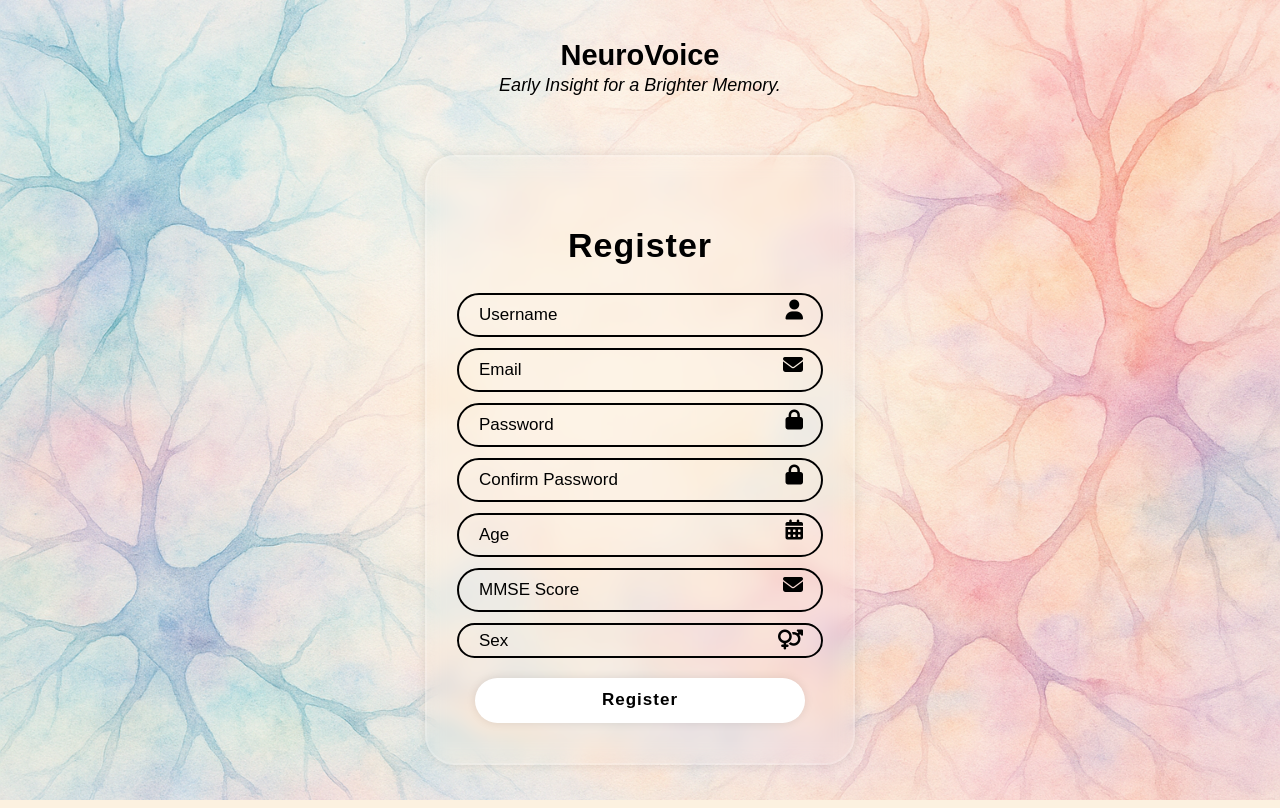
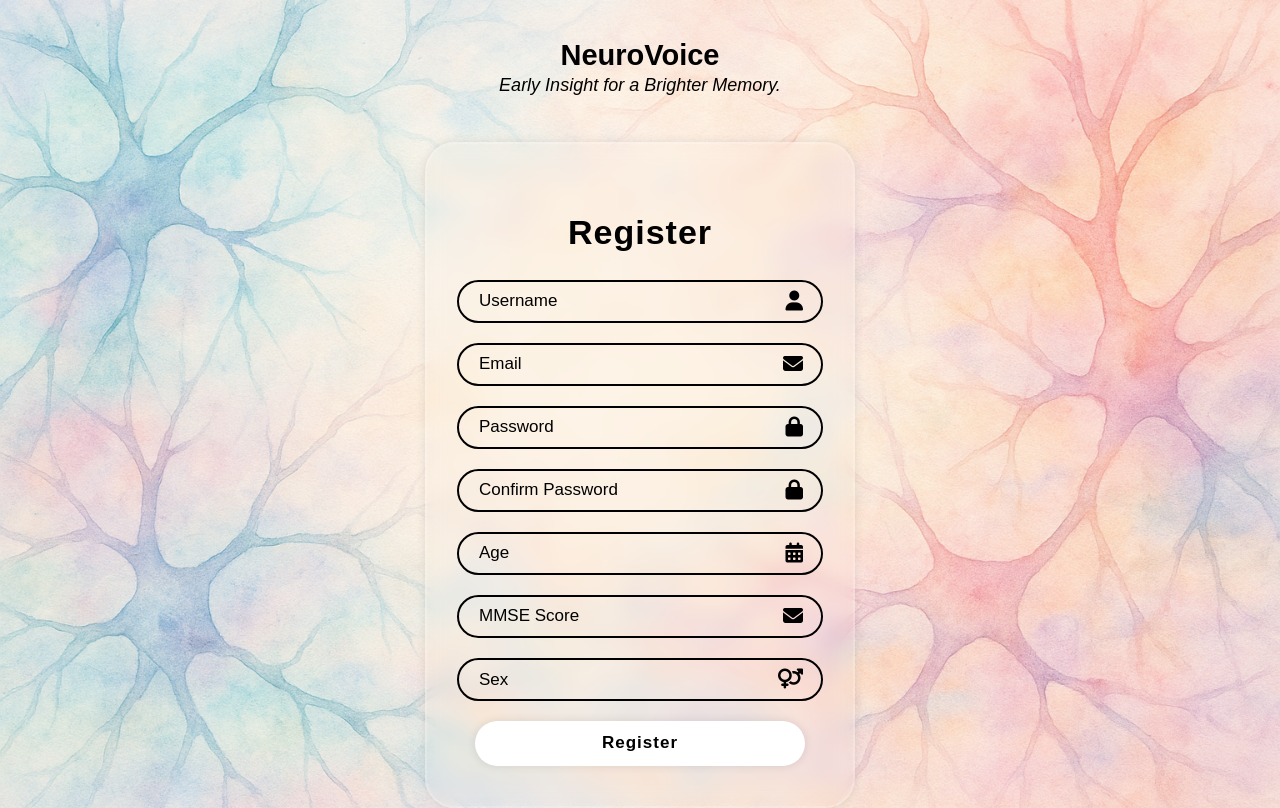
Before and after one commit to AliZreik05/NeuroVoice, a Flask app: page /register in a window 1280 px wide. Run offline with Flask 3, Linux system fonts and the light colour scheme.

Commit message:
minor fixes to the previously added features in the register page

```diff
--- a/static/css/RegisterStyles.css
+++ b/static/css/RegisterStyles.css
@@ -46,7 +46,7 @@ h1{
     text-align: center;
     backdrop-filter: blur(9px);
     z-index: 1;
-    margin-top: 120px;
+    margin-top: 150px;
 }
 
 .container h2{
@@ -64,9 +64,17 @@ h1{
 .input-box{
     position: relative;
     width: 100%;
-    height: 35px;
     margin: 20px 0;
 }
+
+.input-box:focus-within .tooltip {
+  display: block;
+}
+
+.input-box:hover .tooltip {
+  display: block;
+}
+
 .tooltip {
     position: absolute;
     top: 110%;
@@ -84,26 +92,20 @@ h1{
     z-index: 10;
 }
 
+.tooltip a {
+  text-decoration: underline;
+  font-weight: 600;
+}
+
 #mmse:focus + i + .tooltip {
     display: block;
 }
 
-.input-box input{
+.input-box input,
+.input-box select{
     width: 100%;
-    height: 100%;
-    background: transparent;
-    border: 2px solid black;
-    outline: none;
-    border-radius: 45px;
-    font-size: 17px;
-    color: black;
-    padding: 20px 45px 20px 20px;
-
-}
-.input-box select
-{
-    width: 100%;
-    height: 100%;
+    height: 43px;
+    box-sizing: border-box;
     background: transparent;
     border: 2px solid black;
     outline: none;
@@ -111,9 +113,22 @@ h1{
     font-size: 17px;
     color: black;
     padding: 0 45px 0 20px;
+}
+
+.input-box select{
     appearance: none;
     -webkit-appearance: none;
     -moz-appearance: none;
+}
+
+.input-box i{
+    position: absolute;
+    right: 20px;
+    top: 50%;
+    transform: translateY(-50%);
+    font-size: 20px;
+    line-height: 1;
+    pointer-events: none;
 }
 
 .input-box select::placeholder{
@@ -124,13 +139,6 @@ h1{
     color:  black;
 }
 
-.input-box i{
-    position: absolute;
-    right: 20px;
-    top: 50%;
-    transform: translateY(-50%);
-    font-size: 20px;
-}
 
 button {
     width: 90%;
--- a/templates/Register.html
+++ b/templates/Register.html
@@ -48,7 +48,7 @@
         <input type="number" id="mmse" name="mmse" placeholder="MMSE Score" required>
         <i class="fas fa-envelope"></i>
          <div class="tooltip">
-          You can obtain your MMSE score from your doctor or a licensed neuropsychologist or alternatively you can head to https://mmse.neurol.ru/ and take a test there.
+          You can obtain your MMSE score from your doctor or a licensed neuropsychologist or alternatively you can head to <a href="https://mmse.neurol.ru/" target="_blank" rel="noopener">mmse.neurol.ru</a> and take a test there.
         </div>
       </div>
       <div class="input-box">
```
